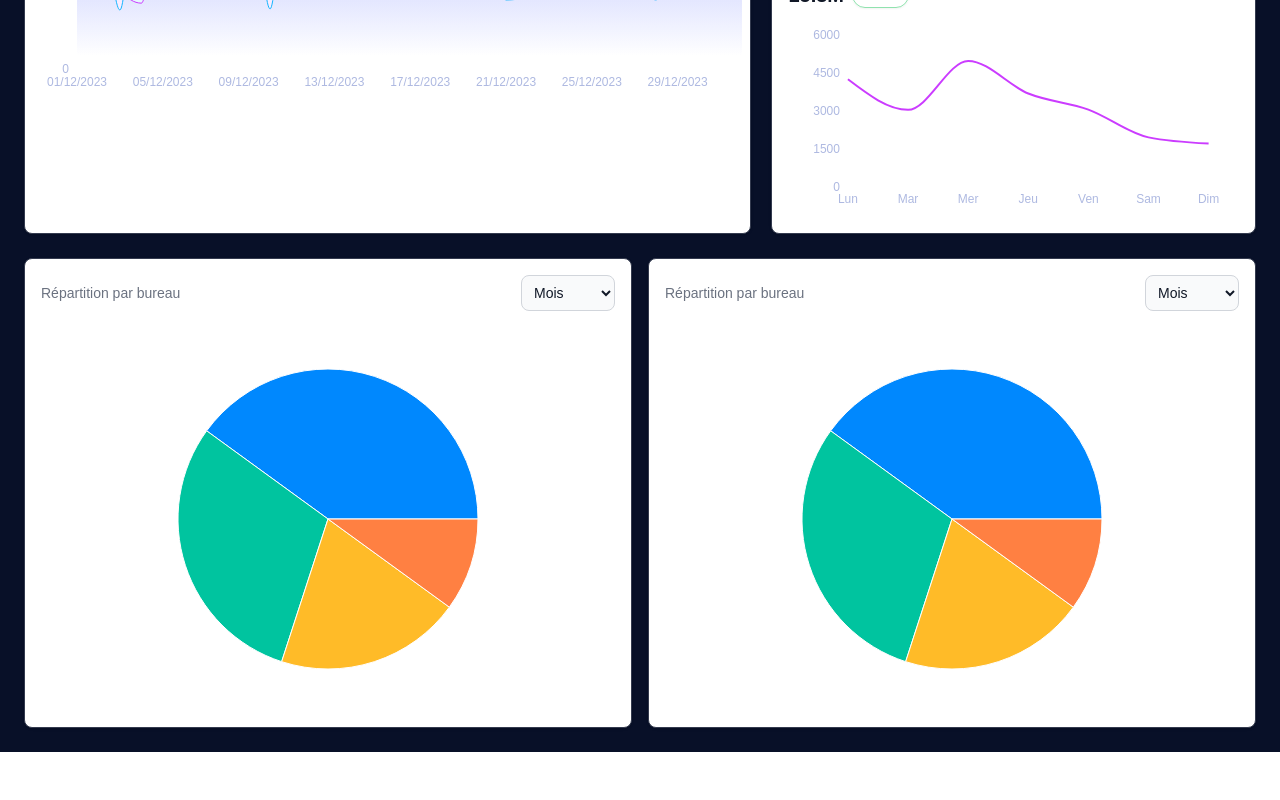
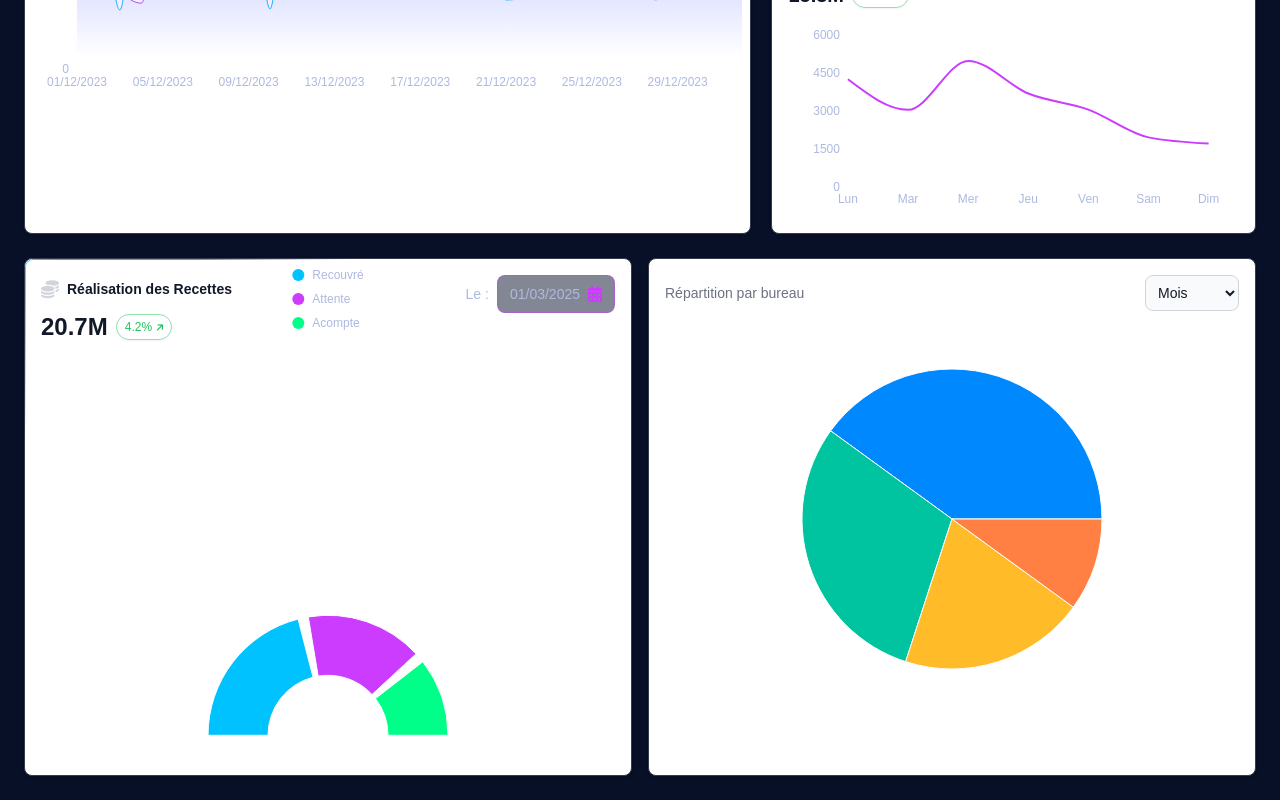
Before and after one commit to Kalixor/djib_2, a React (Vite) app: page / in a window 1280 px wide. Shown: the part 638-1438 px from the top of the page. Before the commit the page ends 1390 px from the top, so only its background shows below. Built offline with nearby package versions, Linux system fonts and the light colour scheme; a web font is replaced by a local one.

Commit message:
Initial commit from your app

```diff
--- a/src/components/charts/PieChartOffice.jsx
+++ b/src/components/charts/PieChartOffice.jsx
@@ -1,42 +1,110 @@
 import { PieChart as RePieChart, Pie, Cell, Tooltip, ResponsiveContainer } from 'recharts'
+import CustomDatePicker from '../CustomDatePicker'
+import { useState } from 'react'
 
-const COLORS = ['#0088FE', '#00C49F', '#FFBB28', '#FF8042']
+const COLORS = ['#00c2ff', '#cb3cff', '#00ff88']
 
 export default function PieChartOffice({ filters, setFilters }) {
+  const [selectedDate, setSelectedDate] = useState(new Date().toISOString().split('T')[0])
+
   const data = [
-    { name: 'Bureau A', value: 400 },
-    { name: 'Bureau B', value: 300 },
-    { name: 'Bureau C', value: 200 },
-    { name: 'Bureau D', value: 100 },
+    { name: 'Recouvré', value: 400 },
+    { name: 'Attente', value: 300 },
+    { name: 'Acompte', value: 200 },
   ]
 
+  const renderVariationBadge = (value, trend) => {
+    const isPositive = trend === 'up'
+    const arrowClass = isPositive
+      ? 'fas fa-arrow-up rotate-45'
+      : 'fas fa-arrow-down rotate-[-35deg]'
+
+    return (
+      <div className={`
+        px-2 py-1 rounded-full
+        border ${isPositive ? 'border-green-500/50' : 'border-red-500/50'}
+        bg-${isPositive ? 'green-500/10' : 'red-500/10'}
+        backdrop-blur-sm
+        shadow-sm
+        flex items-center gap-1
+        text-xs font-medium
+        ${isPositive ? 'text-green-500' : 'text-red-500'}
+      `}>
+        <span>{value}%</span>
+        <i className={`${arrowClass} text-[0.6rem]`} />
+      </div>
+    )
+  }
+
   return (
-  		<div className="bg-white dark:bg-card p-4 rounded-lg shadow border border-[#343b4f] transition-all duration-300">
-          <div className="flex justify-between items-center mb-4">
-        <h3 className="text-sm font-medium text-gray-500 dark:text-gray-400">
-          Répartition par bureau
-        </h3>
-        <select
-          value={filters.period}
-          onChange={(e) => setFilters({ ...filters, period: e.target.value })}
-          className="bg-gray-50 border border-gray-300 text-gray-900 text-sm rounded-lg focus:ring-blue-500 focus:border-blue-500 block p-2 dark:bg-gray-700 dark:border-gray-600 dark:placeholder-gray-400 dark:text-white"
-        >
-          <option value="day">Jour</option>
-          <option value="week">Semaine</option>
-          <option value="month">Mois</option>
-          <option value="year">Année</option>
-        </select>
+    <div className="bg-white dark:bg-card p-4 rounded-lg shadow border border-[#343b4f] transition-all duration-300 relative">
+      {/* Border gradient */}
+      <div className="absolute inset-0 rounded-lg pointer-events-none"
+           style={{
+             background: `radial-gradient(circle at 17% -3%, #00c2ff 0%, #00c2ff 10%, transparent 30%)`,
+             mask: `linear-gradient(#fff 0 0) content-box, linear-gradient(#fff 0 0)`,
+             WebkitMask: `linear-gradient(#fff 0 0) content-box, linear-gradient(#fff 0 0)`,
+             maskComposite: 'exclude',
+             WebkitMaskComposite: 'xor',
+             padding: '1px'
+           }}>
+        <div className="bg-white dark:bg-card w-full h-full rounded-lg" />
       </div>
-      <div className="h-96">
+
+      {/* Header */}
+      <div className="flex justify-between items-start mb-4">
+        <div className="flex flex-col gap-2">
+          <div className="flex items-center gap-2">
+            <i className="fas fa-coins text-lg text-gray-300 dark:text-card-text" />
+            <h3 className="text-sm font-semibold text-gray-900 dark:text-card-text">
+              Réalisation des Recettes
+            </h3>
+          </div>
+          <div className="flex items-center gap-2">
+            <p className="text-2xl font-semibold text-gray-900 dark:text-white">
+              20.7M
+            </p>
+            {renderVariationBadge(4.2, 'up')}
+          </div>
+        </div>
+
+        <div className="flex items-center gap-2">
+          <span className="text-sm text-card-text">Le :</span>
+          <CustomDatePicker
+            value={selectedDate}
+            onChange={setSelectedDate}
+          />
+        </div>
+      </div>
+
+      {/* Legend */}
+      <div className="absolute top-2 left-1/2 transform -translate-x-1/2 flex flex-col gap-2 z-10">
+        {data.map((entry, index) => (
+          <div key={index} className="flex items-center gap-2">
+            <div
+              className="w-3 h-3 rounded-full"
+              style={{ backgroundColor: COLORS[index % COLORS.length] }}
+            />
+            <span className="text-xs text-card-text">
+              {entry.name}
+            </span>
+          </div>
+        ))}
+      </div>
+
+      {/* Chart Container */}
+      <div className="h-96 mt-8">
         <ResponsiveContainer width="100%" height="100%">
           <RePieChart>
             <Pie
               data={data}
               cx="50%"
-              cy="50%"
-              labelLine={false}
-              outerRadius={150}
-              fill="#8884d8"
+              cy="95%" // Déplace le centre vers le bas pour créer un demi-cercle
+              startAngle={180}
+              endAngle={0}
+              innerRadius={60}
+              outerRadius={120}
+              paddingAngle={5}
               dataKey="value"
             >
               {data.map((entry, index) => (
```
